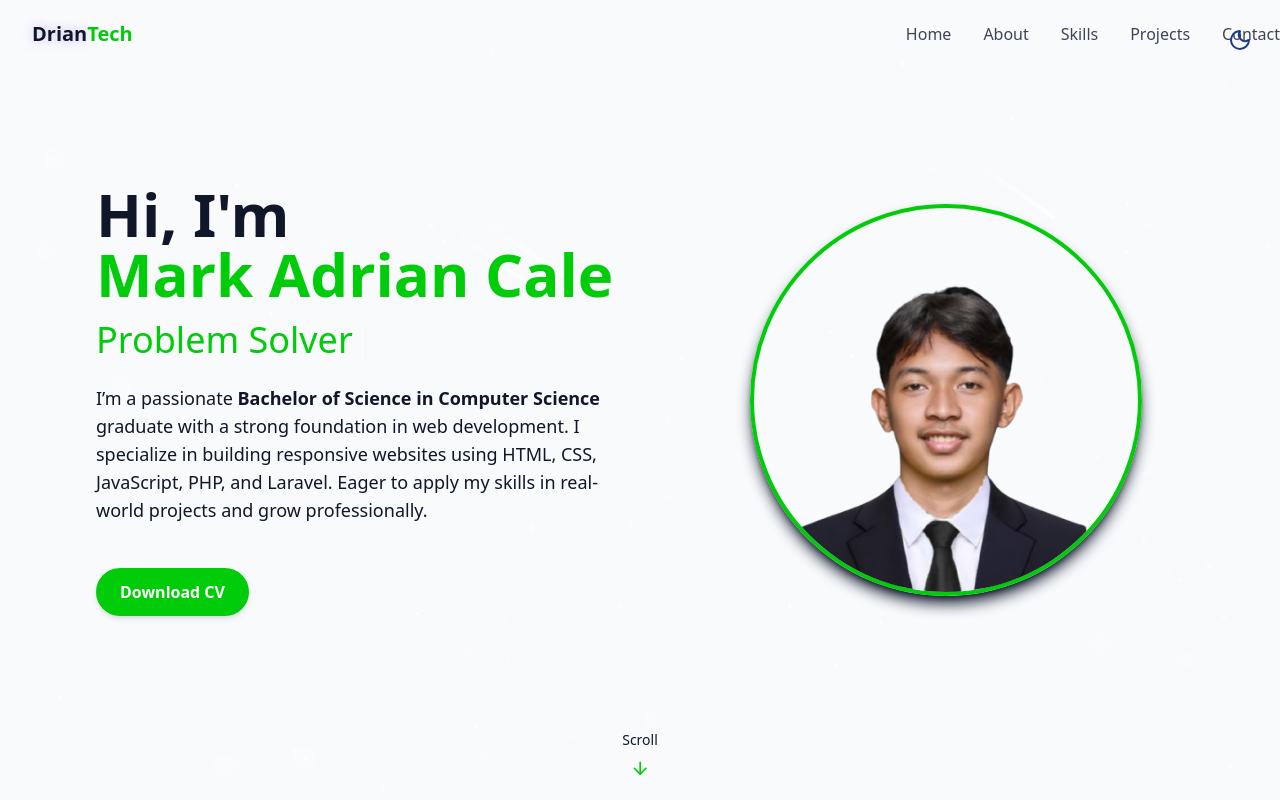
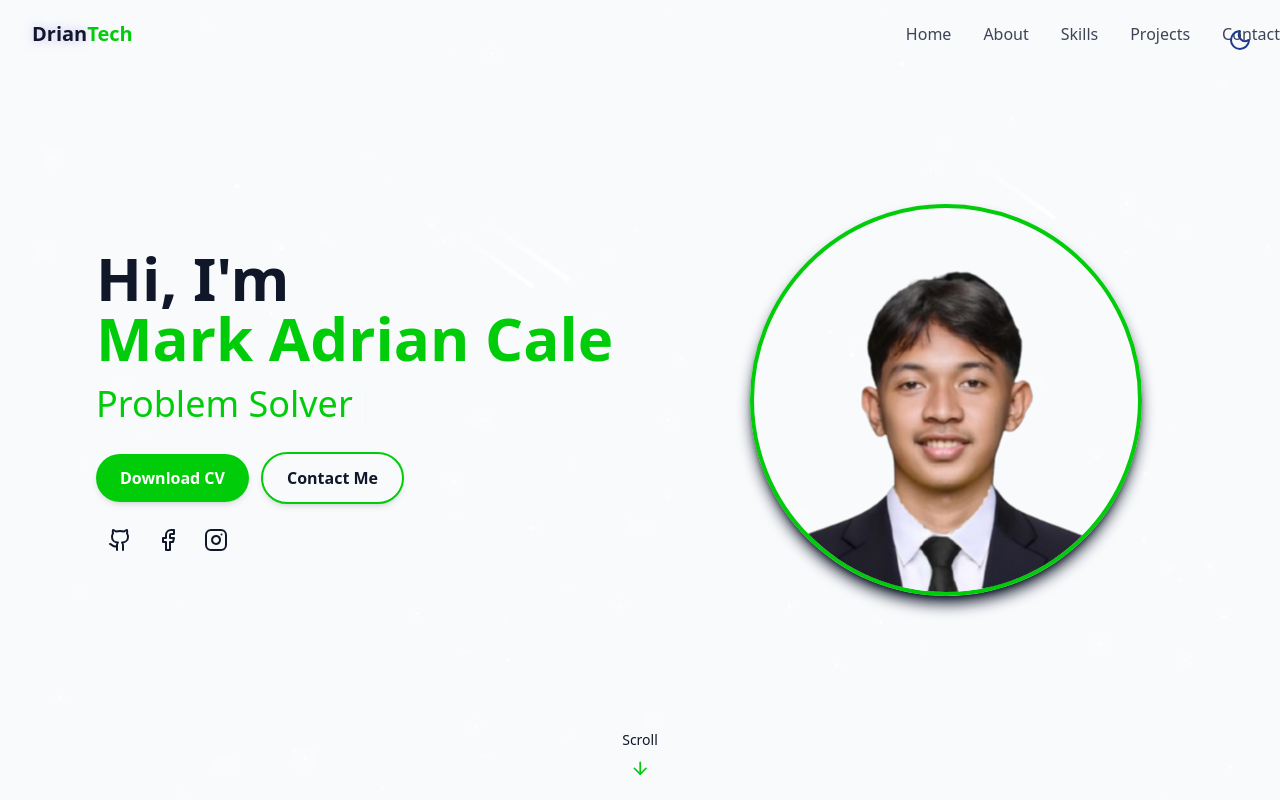
Before and after one commit to Driaaaaaaaan/portfolio, a React (Vite) app: page / in a window 1280 px wide. Built offline with nearby package versions, Linux system fonts and the light colour scheme.

Commit message:
adding social media icons in hero

```diff
--- a/src/components/HeroSection.jsx
+++ b/src/components/HeroSection.jsx
@@ -1,7 +1,8 @@
 import ProfileImage from "../assets/profile.png";
 import Resume from "../assets/Cale, Mark Adrian (Resume).pdf";
 import { Typewriter } from "react-simple-typewriter";
-import { ArrowDown } from "lucide-react";
+import { ArrowDown, Github, Instagram, Facebook } from "lucide-react";
+
 export const HeroSection = () => {
   return (
     <section
@@ -26,16 +27,7 @@ export const HeroSection = () => {
               delaySpeed={1500}
             />
           </p>
-          <p className="hidden md:block text-base md:text-lg text-foreground mb-6 md:mt-8 max-w-xl">
-            I’m a passionate{" "}
-            <strong className="text-foreground text-bold">
-              Bachelor of Science in Computer Science
-            </strong>{" "}
-            graduate with a strong foundation in web development. I specialize
-            in building responsive websites using HTML, CSS, JavaScript, PHP,
-            and Laravel. Eager to apply my skills in real-world projects and
-            grow professionally.
-          </p>
+
           <a
             href={Resume}
             download
@@ -43,6 +35,39 @@ export const HeroSection = () => {
           >
             Download CV
           </a>
+          <a
+            href="#contact"
+            className="inline-block px-6 py-3 border-2 border-primary bg-transparent ml-3 mt-5 text-foreground font-semibold rounded-full shadow-md hover:bg-primary transition duration-300"
+          >
+            Contact Me
+          </a>
+          {/* Social Media Icons */}
+          <div className="mt-6 flex justify-center md:justify-start md:ml-3 gap-6 text-foreground">
+            <a
+              href="https://github.com/Driaaaaaaaan"
+              target="_blank"
+              rel="noopener noreferrer"
+              className="hover:text-primary transition duration-300"
+            >
+              <Github className="w-6 h-6" />
+            </a>
+            <a
+              href="https://www.facebook.com/driancale"
+              target="_blank"
+              rel="noopener noreferrer"
+              className="hover:text-primary transition duration-300"
+            >
+              <Facebook className="w-6 h-6" />
+            </a>
+            <a
+              href="https://www.instagram.com/driancale/"
+              target="_blank"
+              rel="noopener noreferrer"
+              className="hover:text-primary transition duration-300"
+            >
+              <Instagram className="w-6 h-6" />
+            </a>
+          </div>
         </div>
 
         {/* Right side: Profile Image */}
@@ -52,7 +77,7 @@ export const HeroSection = () => {
               <img
                 src={ProfileImage}
                 alt="Mark Adrian Cale"
-                className="w-full h-full object-cover scale-115"
+                className="w-full h-full object-cover scale-130"
               />
             </div>
           </div>
```
